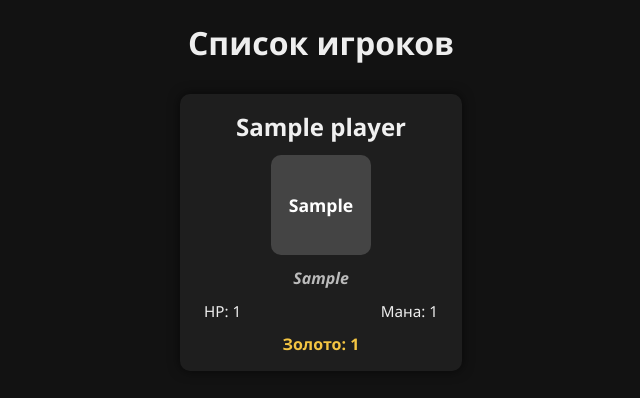
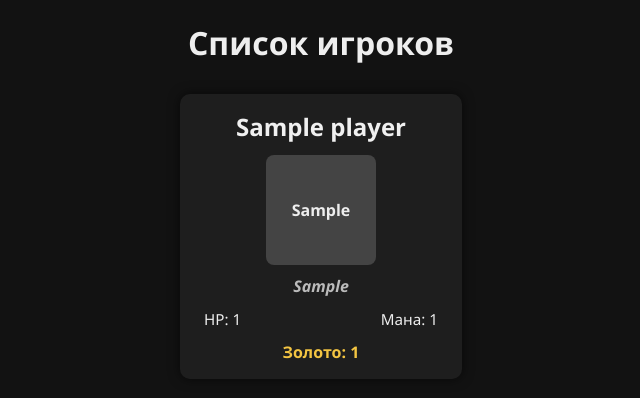
Before and after one commit to IndieGO86/flask-game, a Flask app: page / in a window 1280 px wide. Shown: the top 398 px of the page, without its empty margins (319-959 px from the left). Run offline with Flask 3, Linux system fonts and the light colour scheme; tables that the repository leaves empty hold one stand-in row (values such as "Sample post").

Commit message:
card correction

```diff
--- a/templates/index.html
+++ b/templates/index.html
@@ -47,14 +47,21 @@
           width: 100px;
           height: 100px;
           background: #444;
-        margin: 0 auto 12px auto;
+          margin: 0 auto 10px auto;
           line-height: 100px;
           text-align: center;
-        border-radius: 10px;
+          border-radius: 8px;
           font-weight: bold;
-        font-size: 1.1em;
+          font-size: 1em; /* уменьшено немного */
           user-select: none;
-        color: #fff;
+          overflow: hidden;
+          white-space: normal; /* разрешаем перенос строк */
+          padding: 5px;
+          display: flex;
+          align-items: center;
+          justify-content: center;
+          text-align: center;
+          word-break: break-word;
       }
 
       .class {
```
Lines whose indentation alone changed are shown as unchanged.
